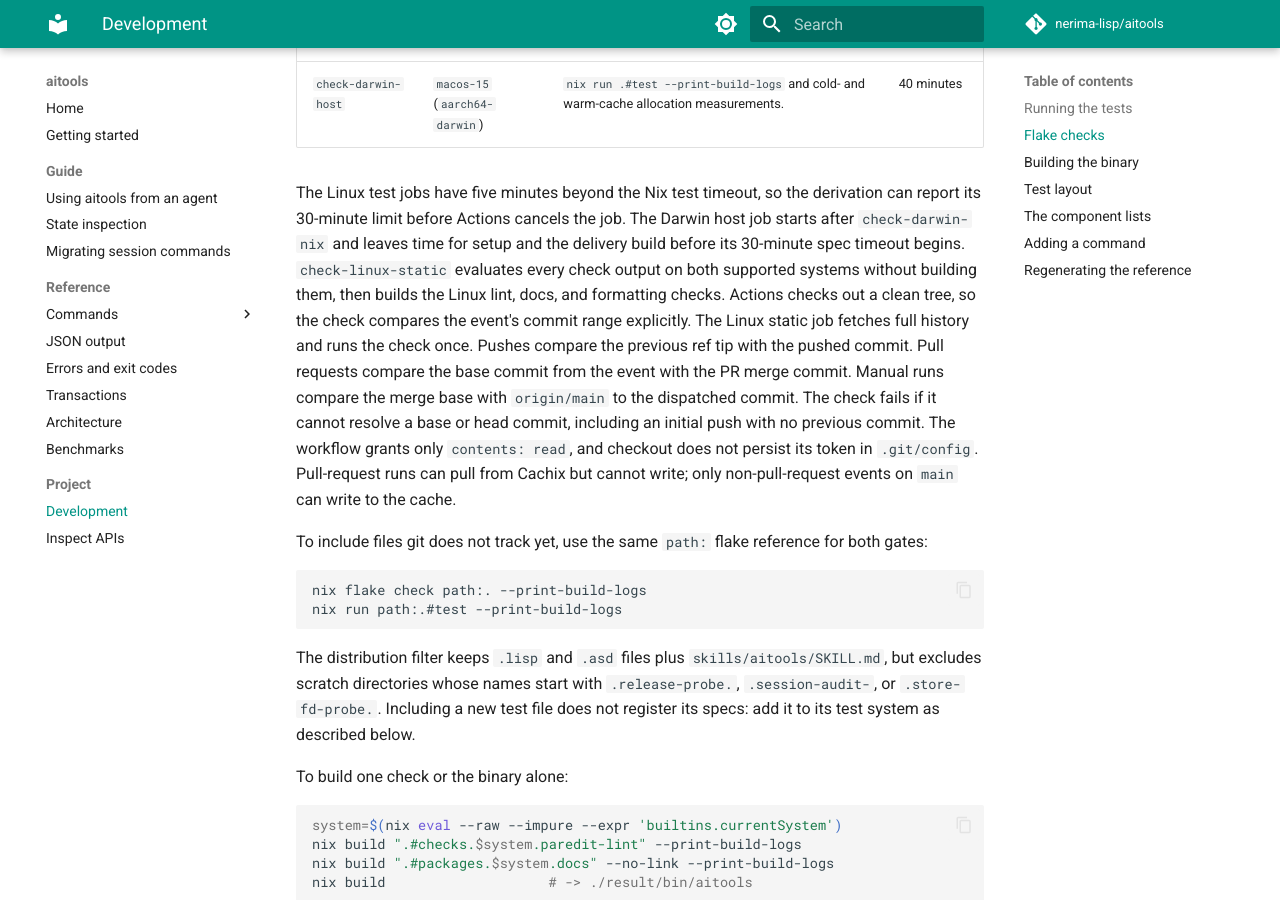
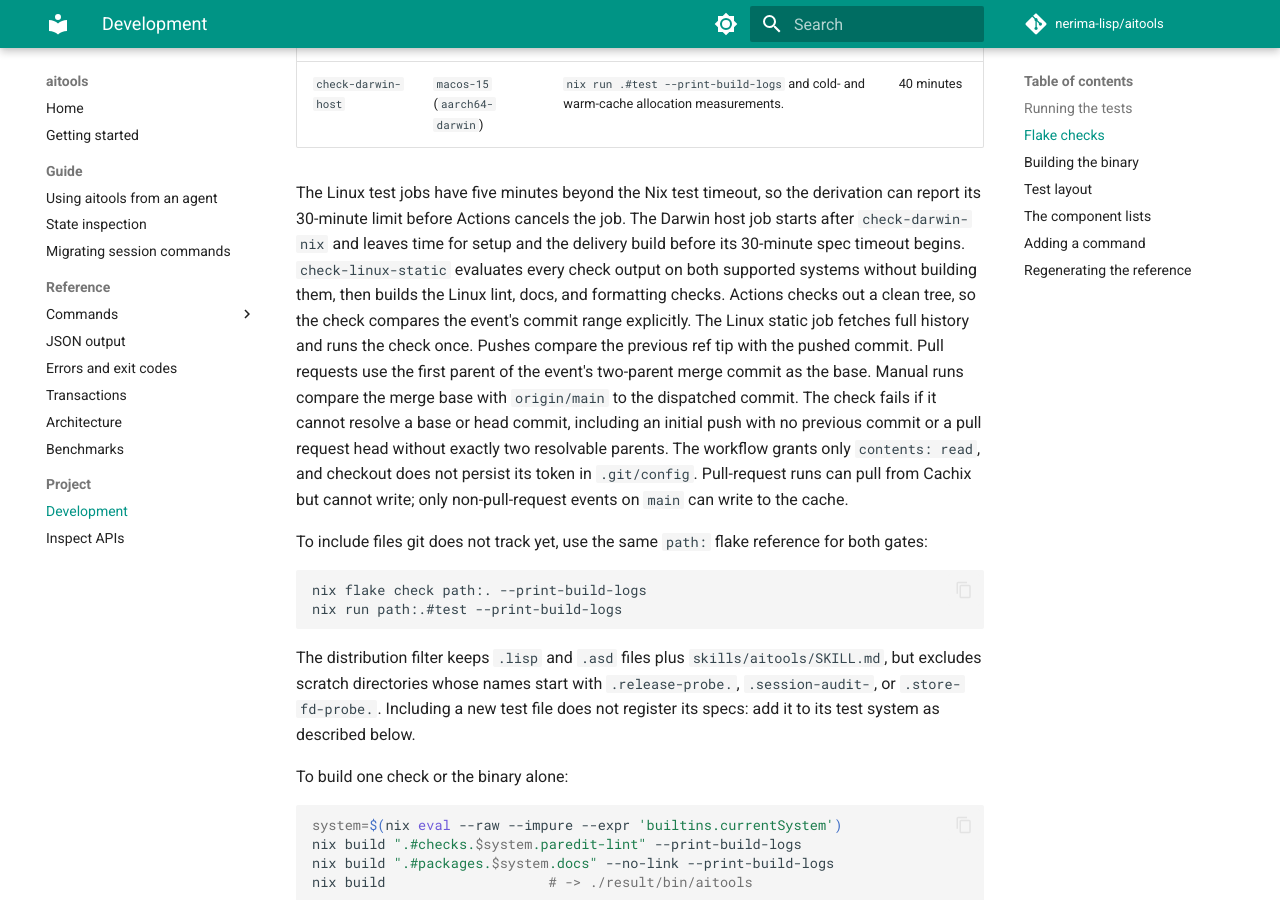
Before and after one commit to nerima-lisp/aitools, an MkDocs documentation site: the page built from docs/src/project/development.md, in a window 1280 px wide and 900 px high, scrolled down 2865 px. Built offline with MkDocs 1.6.1 and Material for MkDocs 9.7.7, drawn with Linux system fonts in a browser that asks for light colours; comment, search, counter and statistics services are not loaded.

Commit message:
ci: resolve pull request base from merge parent

```diff
--- a/docs/src/project/development.md
+++ b/docs/src/project/development.md
@@ -121,11 +121,12 @@ and the delivery build before its 30-minute spec timeout begins.
 without building them, then builds the Linux lint, docs, and formatting checks.
 Actions checks out a clean tree, so the check compares the event's commit range
 explicitly. The Linux static job fetches full history and runs the check once.
-Pushes compare the previous ref tip with the pushed commit. Pull requests
-compare the base commit from the event with the PR merge commit. Manual runs
-compare the merge base with `origin/main` to the dispatched commit. The check
-fails if it cannot resolve a base or head commit, including an initial push
-with no previous commit.
+Pushes compare the previous ref tip with the pushed commit. Pull requests use
+the first parent of the event's two-parent merge commit as the base. Manual
+runs compare the merge base with `origin/main` to the dispatched commit. The
+check fails if it cannot resolve a base or head commit, including an initial
+push with no previous commit or a pull request head without exactly two
+resolvable parents.
 The workflow grants only `contents: read`, and checkout does not persist its
 token in `.git/config`. Pull-request runs can pull from Cachix but cannot write;
 only non-pull-request events on `main` can write to the cache.
```
Also changed, not shown: 1 other file.
